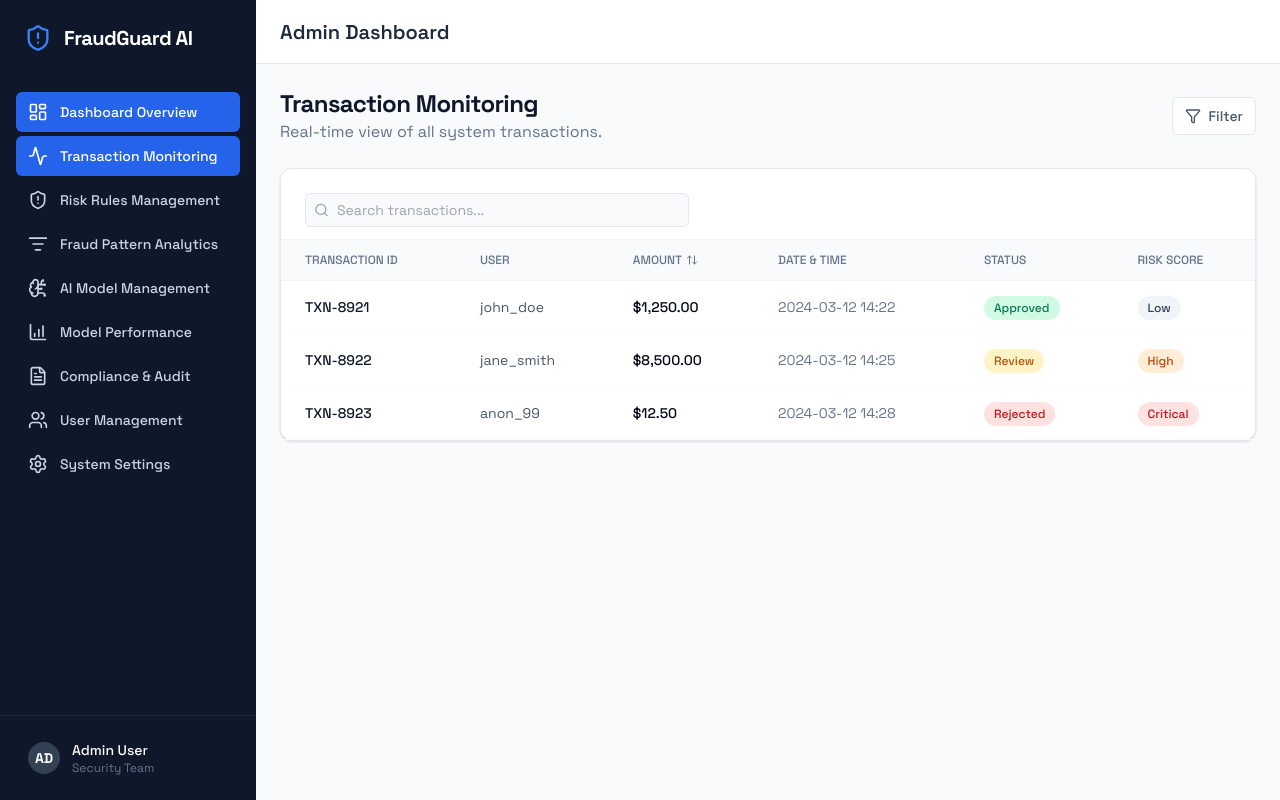
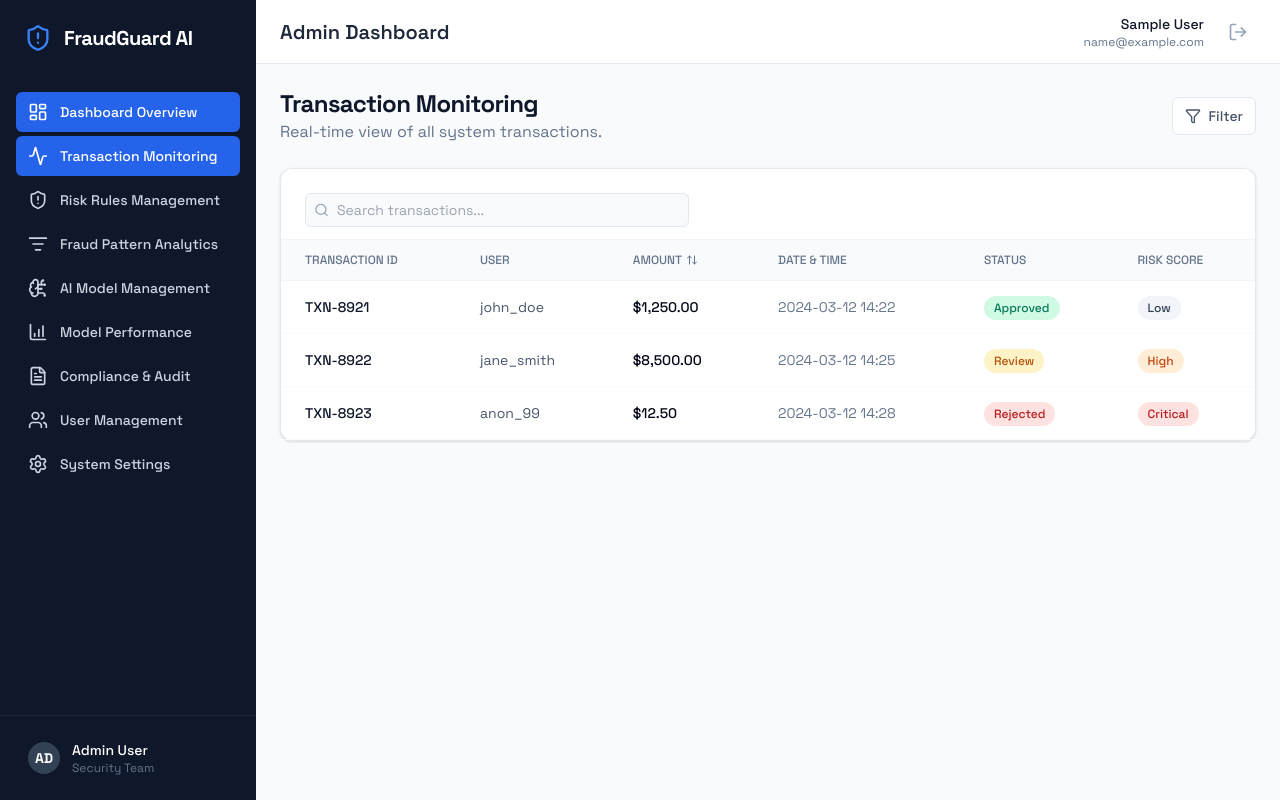
Before and after one commit to Nagaraj0000b/Automated-Fraud-Detection-System, a React (Vite) app in the folder DEVELOPMENT-MODULES/client/: page /admin-dashboard/transactions in a window 1280 px wide. Built offline with nearby package versions, Linux system fonts and the light colour scheme; no server answers; sample sign-in values are in the browser's storage.

Commit message:
added logout option to Admin dashboard

```diff
--- a/DEVELOPMENT-MODULES/client/src/components/layout/MainLayout.jsx
+++ b/DEVELOPMENT-MODULES/client/src/components/layout/MainLayout.jsx
@@ -1,11 +1,20 @@
 import React from 'react';
-import { Outlet, Navigate } from 'react-router-dom';
+import { Outlet, Navigate, useNavigate } from 'react-router-dom';
 import Sidebar from './Sidebar';
+import { LogOut } from 'lucide-react';
 
 const MainLayout = () => {
+    const navigate = useNavigate();
+
     // Read auth state synchronously to prevent render flashing
     const token = localStorage.getItem('authToken');
     const user = JSON.parse(localStorage.getItem('user') || '{}');
+
+    const handleLogout = () => {
+        localStorage.removeItem('authToken');
+        localStorage.removeItem('user');
+        navigate('/signin');
+    };
 
     console.log('[MainLayout] Evaluating access:', { token: !!token, role: user.role });
 
@@ -30,8 +39,17 @@ const MainLayout = () => {
             <div className="flex-1 ml-64 flex flex-col overflow-hidden">
 
                 {/* We can add a Top Header here later if we want! */}
-                <header className="h-16 bg-white border-b border-slate-200 flex items-center px-6 sticky top-0 z-10">
+                <header className="h-16 bg-white border-b border-slate-200 flex items-center justify-between px-6 sticky top-0 z-10">
                     <h1 className="text-xl font-semibold text-slate-800">Admin Dashboard</h1>
+                    <div className="flex items-center gap-4">
+                        <div className="text-right">
+                            <p className="text-sm font-medium text-slate-900">{user.name || 'Admin User'}</p>
+                            <p className="text-xs text-slate-500">{user.email || ''}</p>
+                        </div>
+                        <button onClick={handleLogout} className="p-2 text-slate-400 hover:text-red-500 rounded-lg hover:bg-red-50 transition-colors" title="Logout">
+                            <LogOut className="w-5 h-5" />
+                        </button>
+                    </div>
                 </header>
 
                 {/* This Outlet is where the actual page content goes (like specific Dashboard or Transaction views) */}
```
